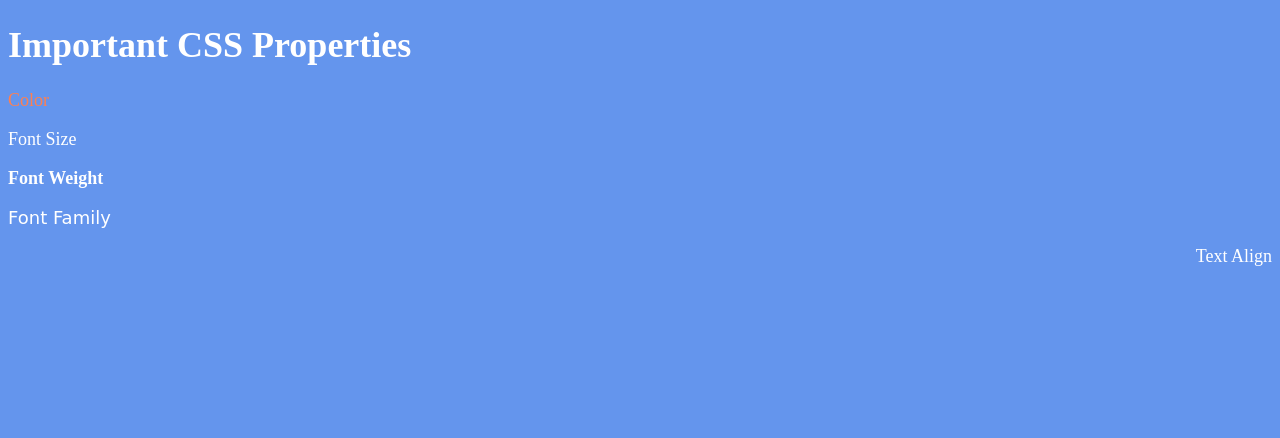
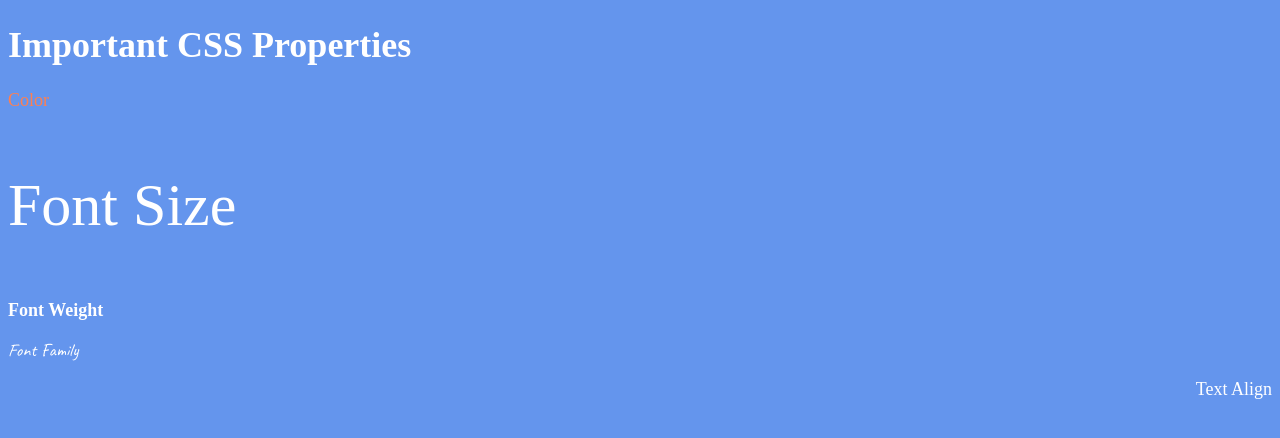
Before and after one commit to SelvaKarthik01/Udemy---Full-Stack-Development, a plain HTML site: page CSS/6.1+Font+Properties/index.html in a window 1280 px wide. Drawn offline with Linux system fonts and the light colour scheme.

Commit message:
Fix ID reference for font size and add Google Fonts link

```diff
--- a/CSS/6.1+Font+Properties/index.html
+++ b/CSS/6.1+Font+Properties/index.html
@@ -16,7 +16,7 @@
     #coral {
       color : coral;
     }
-    #font-size {
+    #fontsize {
       font-size : 2rem;
     }
     #font-weight  {
@@ -55,6 +55,9 @@
   Link: https://fonts.google.com/specimen/Caveat
   5. Change the <p>Text Align</p> to right align.
   6. Change the the root (html element) font size to 30px -->
+  <link rel="preconnect" href="https://fonts.googleapis.com">
+<link rel="preconnect" href="https://fonts.gstatic.com" crossorigin>
+<link href="https://fonts.googleapis.com/css2?family=Caveat:wght@400..700&display=swap" rel="stylesheet">
 </body>
 
 </html>
```
